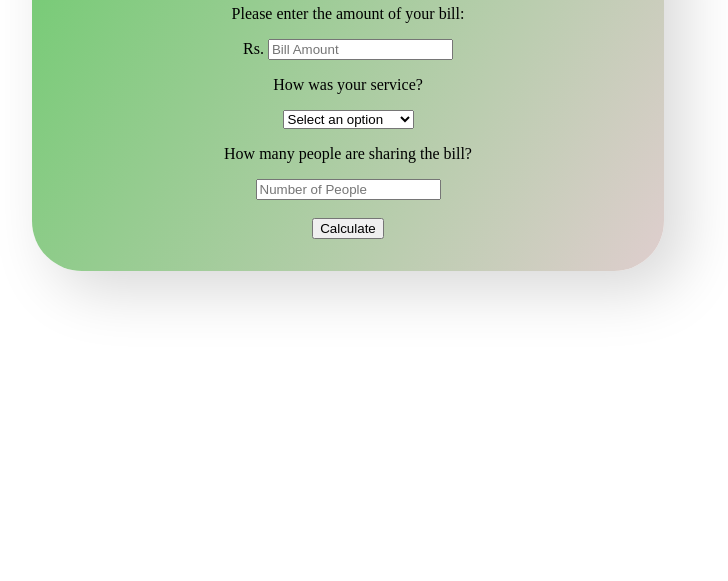
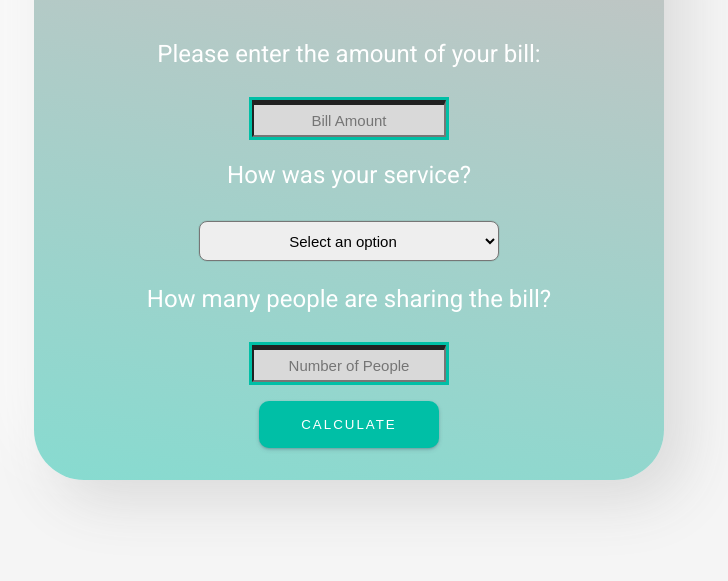
Before and after one commit to marceloreyran/Bill-Calculator, a plain HTML site: page index.html in a window 1280 px wide. Shown: the part 219-800 px from the top of the page, without its empty margins (296-1024 px from the left). Drawn offline with Linux system fonts and the light colour scheme.

Commit message:
Tip commit

```diff
--- a/index.html
+++ b/index.html
@@ -17,7 +17,7 @@
                 <form action="">
                     <div class="bill-amount">
                         <p>Please enter the amount of your bill: </p>
-                        <label for="bill">Rs. </label><input id="bill" type="text" placeholder="Bill Amount">
+                        <label for="bill"></label><input id="bill" type="text" placeholder="Bill Amount">
                     </div>
                     <div class="service-container">
                         <p>How was your service?</p>
@@ -40,7 +40,7 @@
                 </div>
            </div>
            <div id="tip-container">
-               Rs. <span id="tip">0.00</span> <small id="each">each</small>
+               Rs= <span id="tip">0.00</span> <small id="each">Per Person</small>
            </div>
        </div>
         <script src="./main.js" type="text/javascript"></script>
--- a/style.css
+++ b/style.css
@@ -1,10 +1,120 @@
+@import url('https://fonts.googleapis.com/css2?family=Roboto:ital,wght@0,100;0,300;0,400;0,500;0,700;0,900;1,100;1,300;1,400;1,500;1,700;1,900&display=swap');
+
+
+body {
+    background-color: whitesmoke;
+    margin: 10px;
+}
+
 .container {
+    font-family: "Roboto", sans-serif;
+    font-weight: 200px;
     text-align: center;
     height: 100%;
     width: 50%;
     margin: 7rem 0 0 20rem;
     padding: 2rem 0 2rem 0;
     border-radius: 50px;
-    background: linear-gradient(120deg, #71cb71, rgb(223, 206, 206));
-    box-shadow:  20px 20px 60px rgb(217, 217, 217), -20px -20px 60px #ffffff;
+    background: linear-gradient(10deg, rgb(135, 219, 208), rgb(200, 194, 194));
+    box-shadow: 20px 20px 60px rgb(217, 217, 217), -20px -20px 60px rgb(255, 255, 255);
+
 }
+
+.container h1 {
+    font-size: 2rem;
+    color: rgb(255, 255, 255);
+    margin-bottom: 2rem;
+}
+
+.container p {
+    font-size: 1.5rem;
+    color: rgb(255, 255, 255);
+    margin-bottom: 2rem;
+
+}
+
+form {
+    display: flex;
+    flex-direction: column;
+    align-items: center;
+}
+
+label {
+    font-size: 1.5rem;
+    color: rgb(255, 255, 255);
+    margin-bottom: 1rem;
+}
+
+input {
+    background-color: rgb(217, 217, 217);
+    border: 1px solid none;
+    border-top-width: 5px;
+    margin: 0;
+    padding: 0;
+    color: #00BFA6;
+    word-wrap: break-word;
+    outline: 3px solid #00BFA6;
+    height: 30px;
+    font-size: 15px;
+    text-align: center;
+    -webkit-transition: all 1s;
+    transition: all 1s;
+    max-width: 190px;
+
+}
+
+#service {
+    position: relative;
+    display: flex;
+    flex-wrap: wrap;
+    border-radius: 0.5rem;
+    background-color: rgb(238, 238, 238);
+    box-sizing: border-box;
+    box-shadow: 0 0 0px 1px rgba(0, 0, 0, 0.06);
+    padding: 0.25rem;
+    width: 300px;
+    height: 40px ;
+    font-size: 15px;
+
+}
+
+#service, option {
+    flex: 2 2 auto;
+    text-align: center;
+}
+
+#calculate-btn {
+    background-color: #00BFA6;
+    padding: 14px 40px;
+    color: #fff;
+    text-transform: uppercase;
+    letter-spacing: 2px;
+    cursor: pointer;
+    border-radius: 10px;
+    border: 2px dashed #00BFA6;
+    box-shadow: rgba(50, 50, 93, 0.25) 0px 2px 5px -1px, rgba(0, 0, 0, 0.3) 0px 1px 3px -1px;
+    transition: .4s;
+}
+
+#calculate-btn span:last-child {
+    display: none;
+}
+
+#calculate-btn:hover {
+    transition: .4s;
+    border: 2px dashed #00BFA6;
+    background-color: #fff;
+    color: #00BFA6;
+}
+
+#calculate-btn:active {
+    background-color: #87dbd0;
+}
+
+
+#tip-container {
+    font-size: 1.5rem;
+    color: #fff;
+    margin-bottom: 2rem;
+
+}
```
Also changed, not shown: main.js (line endings or trailing spaces).
